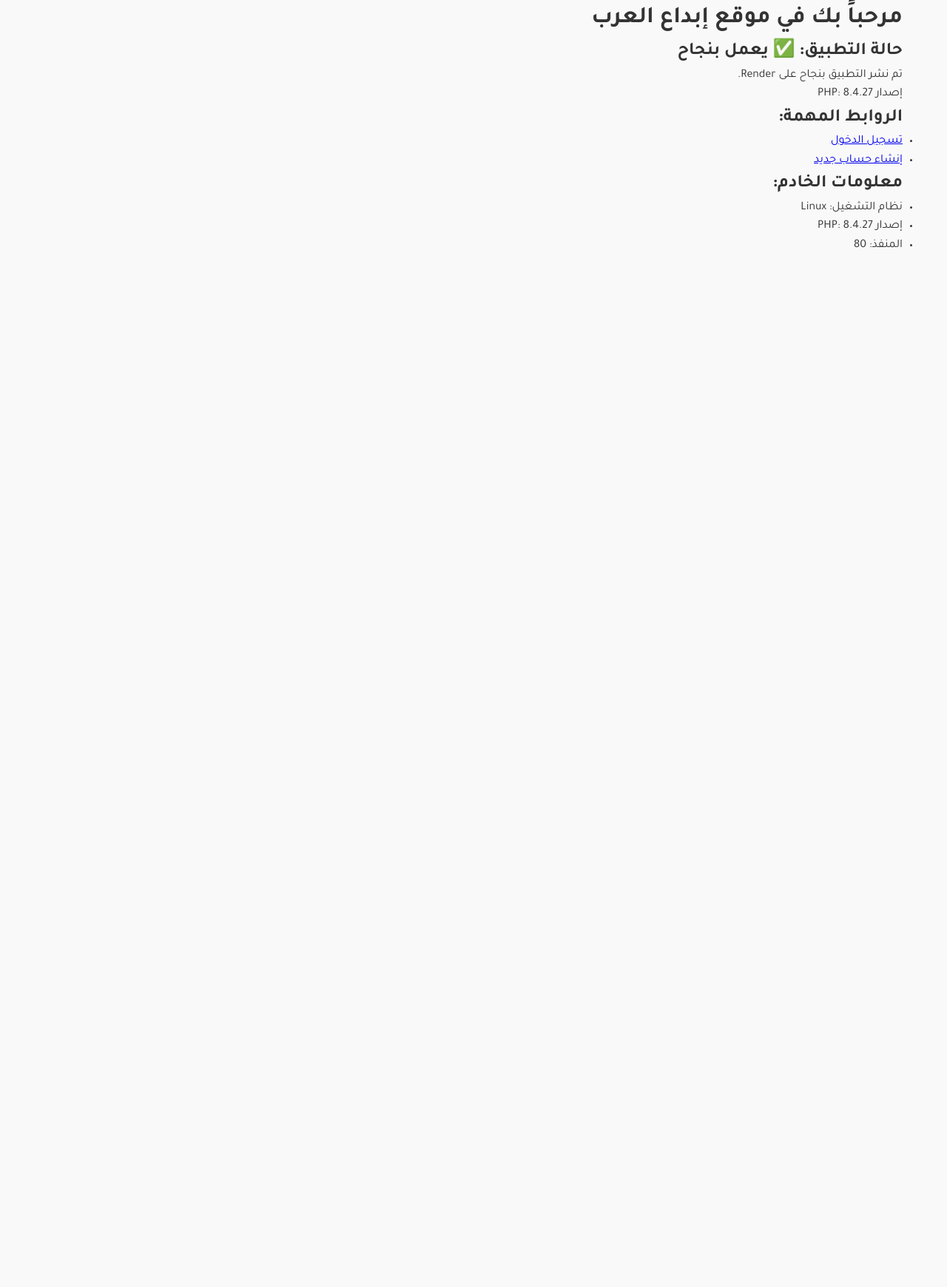
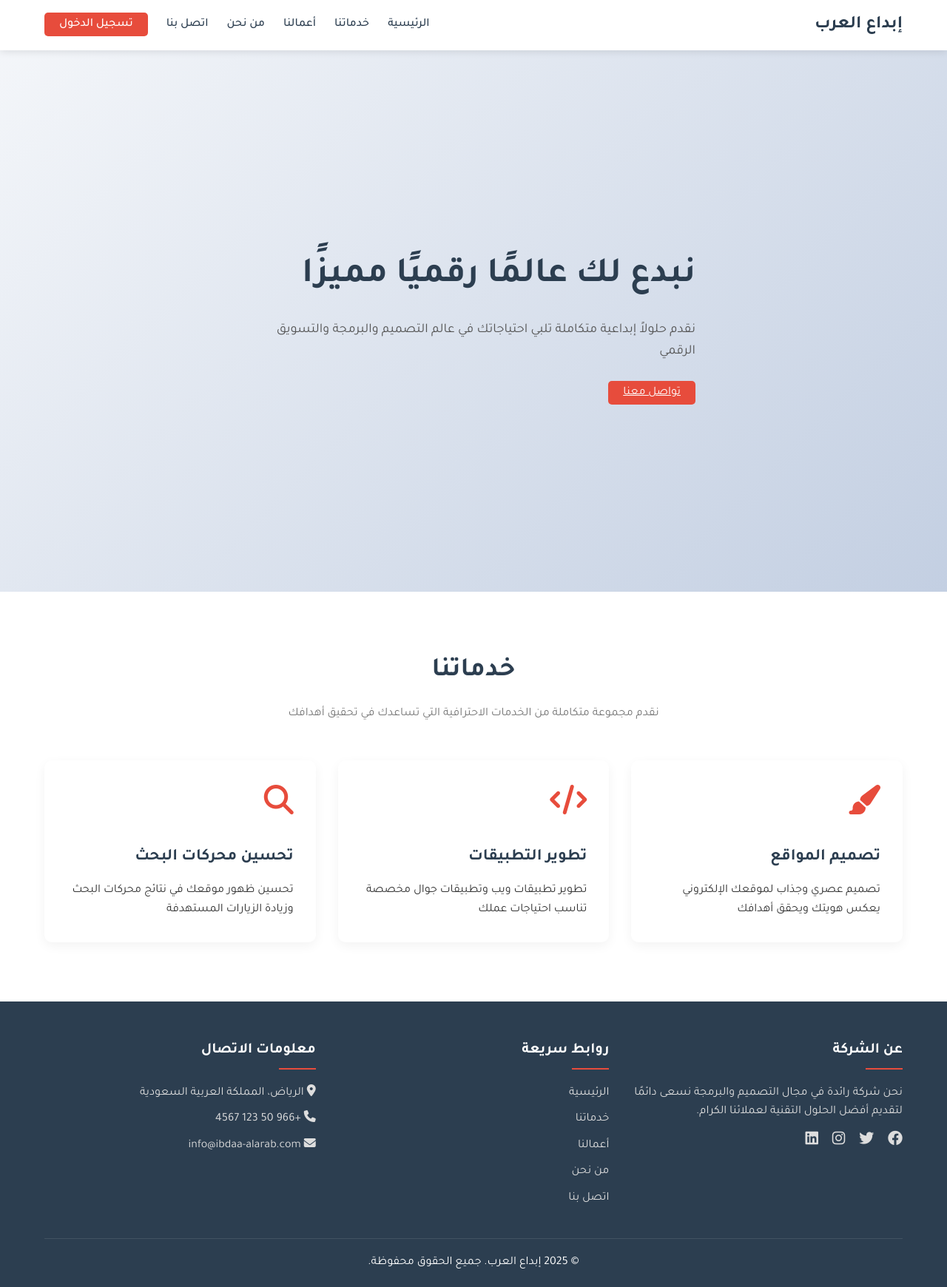
Before and after one commit to ffom11/ibdaa-alarab, a PHP site: page / in a window 1280 px wide. Shown: the whole page at 74% size. Before the commit the page ends 335 px from the top, so only its background shows below. Run offline with PHP 8.4, Linux system fonts and the light colour scheme; data that the repository does not hold is empty.

Commit message:
إصلاح مشاكل التوجيه وإضافة نظام توجيه جديد

```diff
--- /dev/null
+++ b/public/home.php
@@ -0,0 +1,359 @@
+<!DOCTYPE html>
+<html lang="ar" dir="rtl">
+<head>
+    <meta charset="UTF-8">
+    <meta name="viewport" content="width=device-width, initial-scale=1.0">
+    <title>إبداع العرب - الصفحة الرئيسية</title>
+    <link rel="stylesheet" href="https://cdnjs.cloudflare.com/ajax/libs/font-awesome/6.4.0/css/all.min.css">
+    <link href="https://fonts.googleapis.com/css2?family=Tajawal:wght@300;400;500;700&display=swap" rel="stylesheet">
+    <style>
+        :root {
+            --primary-color: #2c3e50;
+            --secondary-color: #e74c3c;
+            --light-color: #ecf0f1;
+            --dark-color: #2c3e50;
+            --success-color: #27ae60;
+            --text-color: #333;
+        }
+
+        * {
+            margin: 0;
+            padding: 0;
+            box-sizing: border-box;
+            font-family: 'Tajawal', sans-serif;
+        }
+
+        body {
+            background-color: #f9f9f9;
+            color: var(--text-color);
+            line-height: 1.6;
+        }
+
+        .container {
+            max-width: 1200px;
+            margin: 0 auto;
+            padding: 0 20px;
+        }
+
+        /* Header Styles */
+        header {
+            background-color: white;
+            box-shadow: 0 2px 10px rgba(0,0,0,0.1);
+            position: fixed;
+            width: 100%;
+            top: 0;
+            z-index: 1000;
+        }
+
+        nav {
+            display: flex;
+            justify-content: space-between;
+            align-items: center;
+            padding: 15px 0;
+        }
+
+        .logo {
+            font-size: 24px;
+            font-weight: 700;
+            color: var(--primary-color);
+            text-decoration: none;
+        }
+
+        .nav-links {
+            display: flex;
+            list-style: none;
+        }
+
+        .nav-links li {
+            margin-right: 25px;
+        }
+
+        .nav-links a {
+            text-decoration: none;
+            color: var(--dark-color);
+            font-weight: 500;
+            transition: color 0.3s;
+        }
+
+        .nav-links a:hover {
+            color: var(--secondary-color);
+        }
+
+        .cta-button {
+            background-color: var(--secondary-color);
+            color: white !important;
+            padding: 8px 20px;
+            border-radius: 5px;
+            transition: background-color 0.3s;
+        }
+
+        .cta-button:hover {
+            background-color: #c0392b;
+        }
+
+        /* Hero Section */
+        .hero {
+            height: 100vh;
+            display: flex;
+            align-items: center;
+            background: linear-gradient(135deg, #f5f7fa 0%, #c3cfe2 100%);
+            padding-top: 80px;
+        }
+
+        .hero-content {
+            max-width: 600px;
+        }
+
+        .hero h1 {
+            font-size: 48px;
+            margin-bottom: 20px;
+            color: var(--primary-color);
+        }
+
+        .hero p {
+            font-size: 18px;
+            margin-bottom: 30px;
+            color: #555;
+        }
+
+        /* Services Section */
+        .services {
+            padding: 80px 0;
+            background-color: white;
+        }
+
+        .section-title {
+            text-align: center;
+            margin-bottom: 50px;
+        }
+
+        .section-title h2 {
+            font-size: 36px;
+            color: var(--primary-color);
+            margin-bottom: 15px;
+        }
+
+        .section-title p {
+            color: #777;
+            max-width: 700px;
+            margin: 0 auto;
+        }
+
+        .services-grid {
+            display: grid;
+            grid-template-columns: repeat(auto-fit, minmax(300px, 1fr));
+            gap: 30px;
+        }
+
+        .service-card {
+            background: white;
+            padding: 30px;
+            border-radius: 10px;
+            box-shadow: 0 5px 15px rgba(0,0,0,0.05);
+            transition: transform 0.3s;
+        }
+
+        .service-card:hover {
+            transform: translateY(-10px);
+        }
+
+        .service-icon {
+            font-size: 40px;
+            color: var(--secondary-color);
+            margin-bottom: 20px;
+        }
+
+        .service-card h3 {
+            font-size: 22px;
+            margin-bottom: 15px;
+            color: var(--primary-color);
+        }
+
+        /* Footer */
+        footer {
+            background-color: var(--primary-color);
+            color: white;
+            padding: 50px 0 20px;
+        }
+
+        .footer-content {
+            display: grid;
+            grid-template-columns: repeat(auto-fit, minmax(250px, 1fr));
+            gap: 30px;
+            margin-bottom: 30px;
+        }
+
+        .footer-section h3 {
+            font-size: 20px;
+            margin-bottom: 20px;
+            position: relative;
+            padding-bottom: 10px;
+        }
+
+        .footer-section h3::after {
+            content: '';
+            position: absolute;
+            right: 0;
+            bottom: 0;
+            width: 50px;
+            height: 2px;
+            background-color: var(--secondary-color);
+        }
+
+        .footer-section p, .footer-section a {
+            color: #ddd;
+            margin-bottom: 10px;
+            display: block;
+            text-decoration: none;
+            transition: color 0.3s;
+        }
+
+        .footer-section a:hover {
+            color: var(--secondary-color);
+        }
+
+        .social-links a {
+            display: inline-block;
+            margin-left: 15px;
+            font-size: 20px;
+        }
+
+        .footer-bottom {
+            text-align: center;
+            padding-top: 20px;
+            border-top: 1px solid rgba(255,255,255,0.1);
+            margin-top: 30px;
+        }
+
+        /* Responsive */
+        @media (max-width: 768px) {
+            .nav-links {
+                display: none;
+            }
+
+            .hero h1 {
+                font-size: 36px;
+            }
+
+            .hero p {
+                font-size: 16px;
+            }
+        }
+    </style>
+</head>
+<body>
+    <!-- Header -->
+    <header>
+        <div class="container">
+            <nav>
+                <a href="/" class="logo">إبداع العرب</a>
+                <ul class="nav-links">
+                    <li><a href="#home">الرئيسية</a></li>
+                    <li><a href="#services">خدماتنا</a></li>
+                    <li><a href="#portfolio">أعمالنا</a></li>
+                    <li><a href="#about">من نحن</a></li>
+                    <li><a href="#contact">اتصل بنا</a></li>
+                    <li><a href="login.php" class="cta-button">تسجيل الدخول</a></li>
+                </ul>
+            </nav>
+        </div>
+    </header>
+
+    <!-- Hero Section -->
+    <section class="hero" id="home">
+        <div class="container">
+            <div class="hero-content">
+                <h1>نبدع لك عالمًا رقميًا مميزًا</h1>
+                <p>نقدم حلولاً إبداعية متكاملة تلبي احتياجاتك في عالم التصميم والبرمجة والتسويق الرقمي</p>
+                <a href="#contact" class="cta-button">تواصل معنا</a>
+            </div>
+        </div>
+    </section>
+
+    <!-- Services Section -->
+    <section class="services" id="services">
+        <div class="container">
+            <div class="section-title">
+                <h2>خدماتنا</h2>
+                <p>نقدم مجموعة متكاملة من الخدمات الاحترافية التي تساعدك في تحقيق أهدافك</p>
+            </div>
+            <div class="services-grid">
+                <div class="service-card">
+                    <div class="service-icon">
+                        <i class="fas fa-paint-brush"></i>
+                    </div>
+                    <h3>تصميم المواقع</h3>
+                    <p>تصميم عصري وجذاب لموقعك الإلكتروني يعكس هويتك ويحقق أهدافك</p>
+                </div>
+                <div class="service-card">
+                    <div class="service-icon">
+                        <i class="fas fa-code"></i>
+                    </div>
+                    <h3>تطوير التطبيقات</h3>
+                    <p>تطوير تطبيقات ويب وتطبيقات جوال مخصصة تناسب احتياجات عملك</p>
+                </div>
+                <div class="service-card">
+                    <div class="service-icon">
+                        <i class="fas fa-search"></i>
+                    </div>
+                    <h3>تحسين محركات البحث</h3>
+                    <p>تحسين ظهور موقعك في نتائج محركات البحث وزيادة الزيارات المستهدفة</p>
+                </div>
+            </div>
+        </div>
+    </section>
+
+    <!-- Footer -->
+    <footer>
+        <div class="container">
+            <div class="footer-content">
+                <div class="footer-section">
+                    <h3>عن الشركة</h3>
+                    <p>نحن شركة رائدة في مجال التصميم والبرمجة نسعى دائمًا لتقديم أفضل الحلول التقنية لعملائنا الكرام.</p>
+                    <div class="social-links">
+                        <a href="#"><i class="fab fa-facebook"></i></a>
+                        <a href="#"><i class="fab fa-twitter"></i></a>
+                        <a href="#"><i class="fab fa-instagram"></i></a>
+                        <a href="#"><i class="fab fa-linkedin"></i></a>
+                    </div>
+                </div>
+                <div class="footer-section">
+                    <h3>روابط سريعة</h3>
+                    <a href="#home">الرئيسية</a>
+                    <a href="#services">خدماتنا</a>
+                    <a href="#portfolio">أعمالنا</a>
+                    <a href="#about">من نحن</a>
+                    <a href="#contact">اتصل بنا</a>
+                </div>
+                <div class="footer-section">
+                    <h3>معلومات الاتصال</h3>
+                    <p><i class="fas fa-map-marker-alt"></i> الرياض، المملكة العربية السعودية</p>
+                    <p><i class="fas fa-phone"></i> +966 50 123 4567</p>
+                    <p><i class="fas fa-envelope"></i> info@ibdaa-alarab.com</p>
+                </div>
+            </div>
+            <div class="footer-bottom">
+                <p>&copy; 2025 إبداع العرب. جميع الحقوق محفوظة.</p>
+            </div>
+        </div>
+    </footer>
+
+    <script>
+        // Smooth scrolling
+        document.querySelectorAll('a[href^="#"]').forEach(anchor => {
+            anchor.addEventListener('click', function (e) {
+                e.preventDefault();
+                document.querySelector(this.getAttribute('href')).scrollIntoView({
+                    behavior: 'smooth'
+                });
+            });
+        });
+
+        // Add scroll effect to header
+        window.addEventListener('scroll', function() {
+            const header = document.querySelector('header');
+            header.classList.toggle('scrolled', window.scrollY > 50);
+        });
+    </script>
+</body>
+</html>
--- a/public/index.php
+++ b/public/index.php
@@ -1,272 +1,78 @@
 <?php
-// Simple welcome page
-header('Content-Type: text/html; charset=utf-8');
-?>
-<!DOCTYPE html>
-<html lang="ar" dir="rtl">
+// Front Controller
+
+// Show errors in development environment
+error_reporting(E_ALL);
+ini_set('display_errors', 1);
+
+// Define base path
+define('BASE_PATH', realpath(__DIR__ . '/..'));
+
+// Load configuration files
+require_once __DIR__ . '/../config/config.php';
+
+// Get the requested URL path
+$request_uri = parse_url($_SERVER['REQUEST_URI'], PHP_URL_PATH);
+$script_name = dirname($_SERVER['SCRIPT_NAME']);
+
+// Remove the script name from the request URI
+$path = substr($request_uri, strlen($script_name));
+$path = trim($path, '/');
+
+// Route the request
+switch ($path) {
+    case '':
+    case '/':
+        // Home page
+        include __DIR__ . '/home.php';
+        break;
+
+    case 'login':
+    case 'login/':
+        include __DIR__ . '/login.php';
+        break;
+
+    case 'register':
+    case 'register/':
+        include __DIR__ . '/register.php';
+        break;
+
+    // Add more routes as needed
+
+    default:
+        // Check if the file exists
+        $file = __DIR__ . '/' . $path;
+        if (file_exists($file) && is_file($file)) {
+            // Serve the file directly
+            return false;
+        } else {
+            // 404 Not Found
+            http_response_code(404);
+            echo '<!DOCTYPE html>
+            <html dir="rtl" lang="ar">
             <head>
-    <meta charset="UTF-8">
-    <meta name="viewport" content="width=device-width, initial-scale=1.0">
-    <title>إبداع العرب - الصفحة الرئيسية</title>
-    <link rel="stylesheet" href="https://cdnjs.cloudflare.com/ajax/libs/font-awesome/6.4.0/css/all.min.css">
-    <link href="https://fonts.googleapis.com/css2?family=Tajawal:wght@300;400;500;700&display=swap" rel="stylesheet">
+                <title>404 الصفحة غير موجودة</title>
                 <style>
-        :root {
-            --primary-color: #2c3e50;
-            --secondary-color: #e74c3c;
-            --light-color: #ecf0f1;
-            --dark-color: #2c3e50;
-            --success-color: #27ae60;
-            --text-color: #333;
-        }
-
-        * {
-            margin: 0;
-            padding: 0;
-            box-sizing: border-box;
-            font-family: 'Tajawal', sans-serif;
-        }
-
-        body {
-            background-color: #f9f9f9;
-            color: var(--text-color);
-            line-height: 1.6;
-        }
-
-        .container {
-            max-width: 1200px;
-            margin: 0 auto;
-            padding: 0 20px;
-        }
-
-        /* الترويسة */
-        header {
-            background-color: white;
-            box-shadow: 0 2px 10px rgba(0,0,0,0.1);
-            position: fixed;
-            width: 100%;
-            top: 0;
-            z-index: 1000;
-        }
-
-        nav {
-            display: flex;
-            justify-content: space-between;
-            align-items: center;
-            padding: 15px 0;
-        }
-
-        .logo {
-            font-size: 24px;
-            font-weight: 700;
-            color: var(--primary-color);
-            text-decoration: none;
-        }
-
-        .nav-links {
-            display: flex;
-            list-style: none;
-        }
-
-        .nav-links li {
-            margin-right: 25px;
-        }
-
-        .nav-links a {
-            text-decoration: none;
-            color: var(--dark-color);
-            font-weight: 500;
-            transition: color 0.3s;
-        }
-
-        .nav-links a:hover {
-            color: var(--secondary-color);
-        }
-
-        .cta-button {
-            background-color: var(--secondary-color);
-            color: white !important;
-            padding: 8px 20px;
-            border-radius: 5px;
-            transition: background-color 0.3s;
-        }
-
-        .cta-button:hover {
-            background-color: #c0392b;
-        }
-
-        /* القسم الرئيسي */
-        .hero {
-            height: 100vh;
-            display: flex;
-            align-items: center;
-            background: linear-gradient(135deg, #f5f7fa 0%, #c3cfe2 100%);
-            padding-top: 80px;
-        }
-
-        .hero-content {
-            max-width: 600px;
-        }
-
-        .hero h1 {
-            font-size: 48px;
-            margin-bottom: 20px;
-            color: var(--primary-color);
-        }
-
-        .hero p {
-            font-size: 18px;
-            margin-bottom: 30px;
-            color: #555;
-        }
-
-        /* الخدمات */
-        .services {
-            padding: 80px 0;
-            background-color: white;
-        }
-
-        .section-title {
-            text-align: center;
-            margin-bottom: 50px;
-        }
-
-        .section-title h2 {
-            font-size: 36px;
-            color: var(--primary-color);
-            margin-bottom: 15px;
-        }
-
-        .section-title p {
-            color: #777;
-            max-width: 700px;
-            margin: 0 auto;
-        }
-
-        .services-grid {
-            display: grid;
-            grid-template-columns: repeat(auto-fit, minmax(300px, 1fr));
-            gap: 30px;
-        }
-
-        .service-card {
-            background: white;
-            padding: 30px;
-            border-radius: 10px;
-            box-shadow: 0 5px 15px rgba(0,0,0,0.05);
-            transition: transform 0.3s;
-        }
-
-        .service-card:hover {
-            transform: translateY(-10px);
-        }
-
-        .service-icon {
-            font-size: 40px;
-            color: var(--secondary-color);
-            margin-bottom: 20px;
-        }
-
-        .service-card h3 {
-            font-size: 22px;
-            margin-bottom: 15px;
-            color: var(--primary-color);
-        }
-
-        /* التذييل */
-        footer {
-            background-color: var(--primary-color);
-            color: white;
-            padding: 50px 0 20px;
-        }
-
-        .footer-content {
-            display: grid;
-            grid-template-columns: repeat(auto-fit, minmax(250px, 1fr));
-            gap: 30px;
-            margin-bottom: 30px;
-        }
-
-        .footer-section h3 {
-            font-size: 20px;
-            margin-bottom: 20px;
-            position: relative;
-            padding-bottom: 10px;
-        }
-
-        .footer-section h3::after {
-            content: '';
-            position: absolute;
-            right: 0;
-            bottom: 0;
-            width: 50px;
-            height: 2px;
-            background-color: var(--secondary-color);
-        }
-
-        .footer-section p, .footer-section a {
-            color: #ddd;
-            margin-bottom: 10px;
-            display: block;
-            text-decoration: none;
-            transition: color 0.3s;
-        }
-
-        .footer-section a:hover {
-            color: var(--secondary-color);
-        }
-
-        .social-links a {
-            display: inline-block;
-            margin-left: 15px;
-            font-size: 20px;
-        }
-
-        .footer-bottom {
-            text-align: center;
-            padding-top: 20px;
-            border-top: 1px solid rgba(255,255,255,0.1);
-            margin-top: 30px;
-        }
-
-        /* التجاوب */
-        @media (max-width: 768px) {
-            .nav-links {
-                display: none;
-            }
-
-            .hero h1 {
-                font-size: 36px;
-            }
-
-            .hero p {
-                font-size: 16px;
-            }
-        }
+                    body { font-family: Arial, sans-serif; text-align: center; padding: 50px; }
+                    h1 { font-size: 50px; }
+                    body { font: 20px Helvetica, sans-serif; color: #333; }
+                    article { display: block; text-align: center; max-width: 650px; margin: 0 auto; }
+                    a { color: #e74c3c; text-decoration: none; }
+                    a:hover { color: #c0392b; text-decoration: underline; }
                 </style>
             </head>
             <body>
-    <div class="container">
-        <h1>مرحباً بك في موقع إبداع العرب</h1>
-
-        <div class="status">
-            <h2>حالة التطبيق: ✅ يعمل بنجاح</h2>
-            <p>تم نشر التطبيق بنجاح على Render.</p>
-            <p>إصدار PHP: <?php echo phpversion(); ?></p>
+                <article>
+                    <h1>404</h1>
+                    <h2>الصفحة غير موجودة</h2>
+                    <div>
+                        <p>عذراً، الصفحة التي تبحث عنها غير موجودة أو تم نقلها.</p>
+                        <p><a href="/">العودة للصفحة الرئيسية</a></p>
                     </div>
-
-        <h2>الروابط المهمة:</h2>
-        <ul>
-            <li><a href="/login.php">تسجيل الدخول</a></li>
-            <li><a href="/register.php">إنشاء حساب جديد</a></li>
-        </ul>
-
-        <h2>معلومات الخادم:</h2>
-        <ul>
-            <li>نظام التشغيل: <?php echo php_uname('s'); ?></li>
-            <li>إصدار PHP: <?php echo phpversion(); ?></li>
-            <li>المنفذ: <?php echo $_SERVER['SERVER_PORT']; ?></li>
-        </ul>
-    </div>
+                </article>
             </body>
-</html>
+            </html>';
+            exit();
+        }
+        break;
+}
```
Also changed, not shown: .htaccess, public/.htaccess (added), 1 other file. Lines whose indentation alone changed are shown as unchanged.
